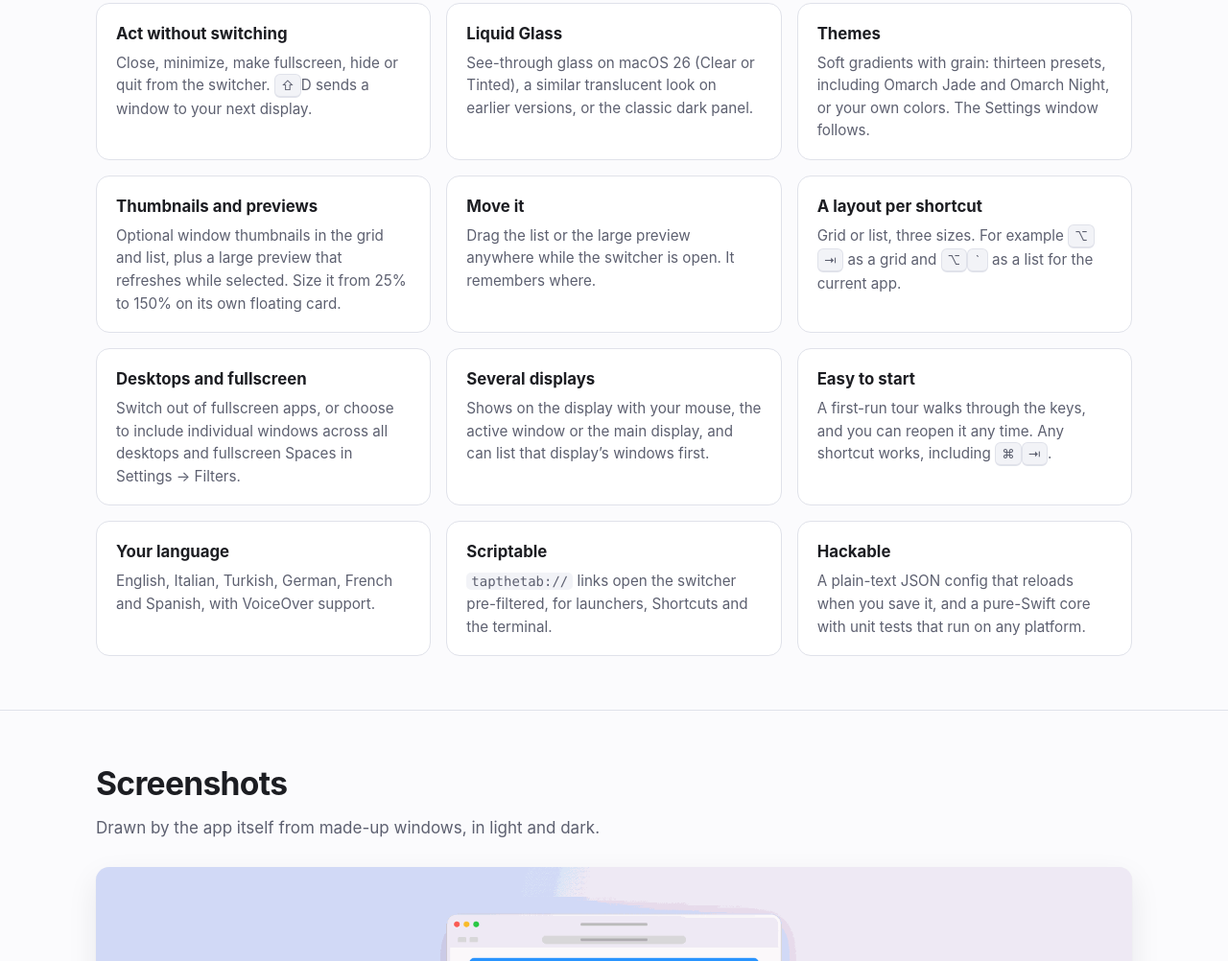
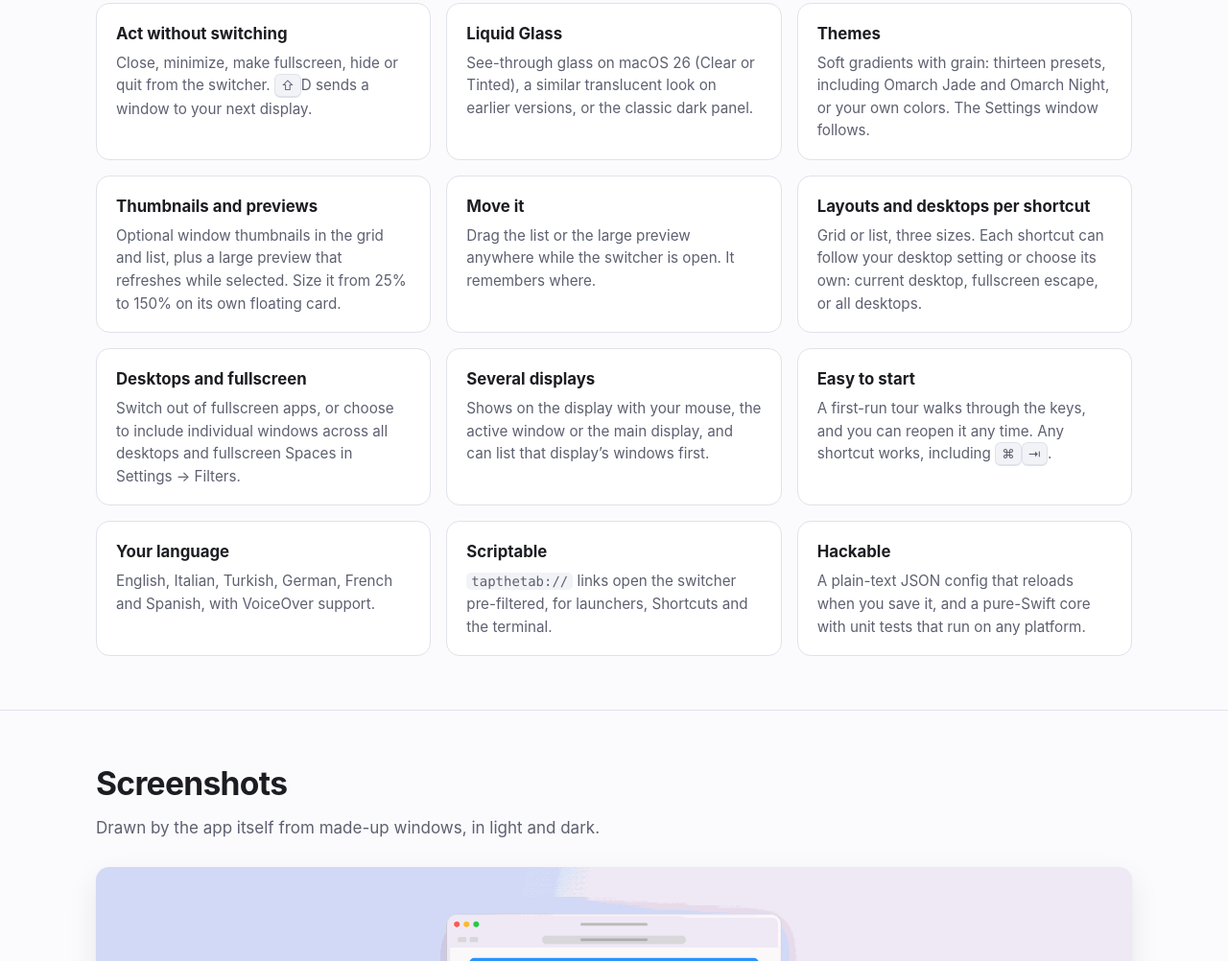
Before and after one commit to memoliertorerr/tapthetab, a plain HTML site: page site/index.html in a window 1280 px wide. Shown: the part 1810-2812 px from the top of the page at 96% size. Drawn offline with Linux system fonts and the light colour scheme; files whose address does not match are found by name.

Commit message:
chore: prepare the desktop coverage release

```diff
--- a/site/index.html
+++ b/site/index.html
@@ -68,7 +68,7 @@
         <div class="card"><h3>Themes</h3><p>Soft gradients with grain: thirteen presets, including Omarch Jade and Omarch Night, or your own colors. The Settings window follows.</p></div>
         <div class="card"><h3>Thumbnails and previews</h3><p>Optional window thumbnails in the grid and list, plus a large preview that refreshes while selected. Size it from 25% to 150% on its own floating card.</p></div>
         <div class="card"><h3>Move it</h3><p>Drag the list or the large preview anywhere while the switcher is open. It remembers where.</p></div>
-        <div class="card"><h3>A layout per shortcut</h3><p>Grid or list, three sizes. For example <kbd>⌥</kbd><kbd>⇥</kbd> as a grid and <kbd>⌥</kbd><kbd>`</kbd> as a list for the current app.</p></div>
+        <div class="card"><h3>Layouts and desktops per shortcut</h3><p>Grid or list, three sizes. Each shortcut can follow your desktop setting or choose its own: current desktop, fullscreen escape, or all desktops.</p></div>
         <div class="card"><h3>Desktops and fullscreen</h3><p>Switch out of fullscreen apps, or choose to include individual windows across all desktops and fullscreen Spaces in Settings → Filters.</p></div>
         <div class="card"><h3>Several displays</h3><p>Shows on the display with your mouse, the active window or the main display, and can list that display’s windows first.</p></div>
         <div class="card"><h3>Easy to start</h3><p>A first-run tour walks through the keys, and you can reopen it any time. Any shortcut works, including <kbd>⌘</kbd><kbd>⇥</kbd>.</p></div>
```
Also changed, not shown: 3 other files.
